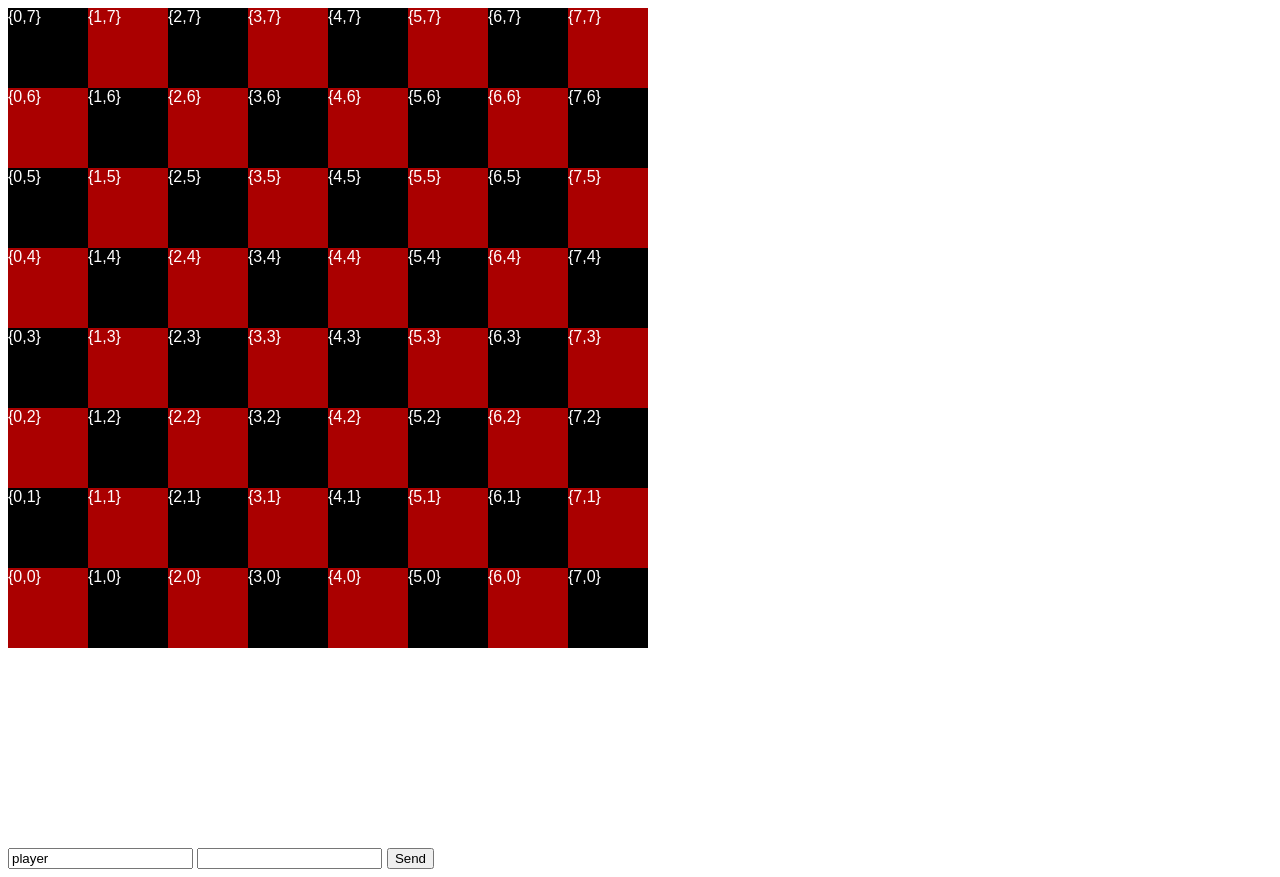
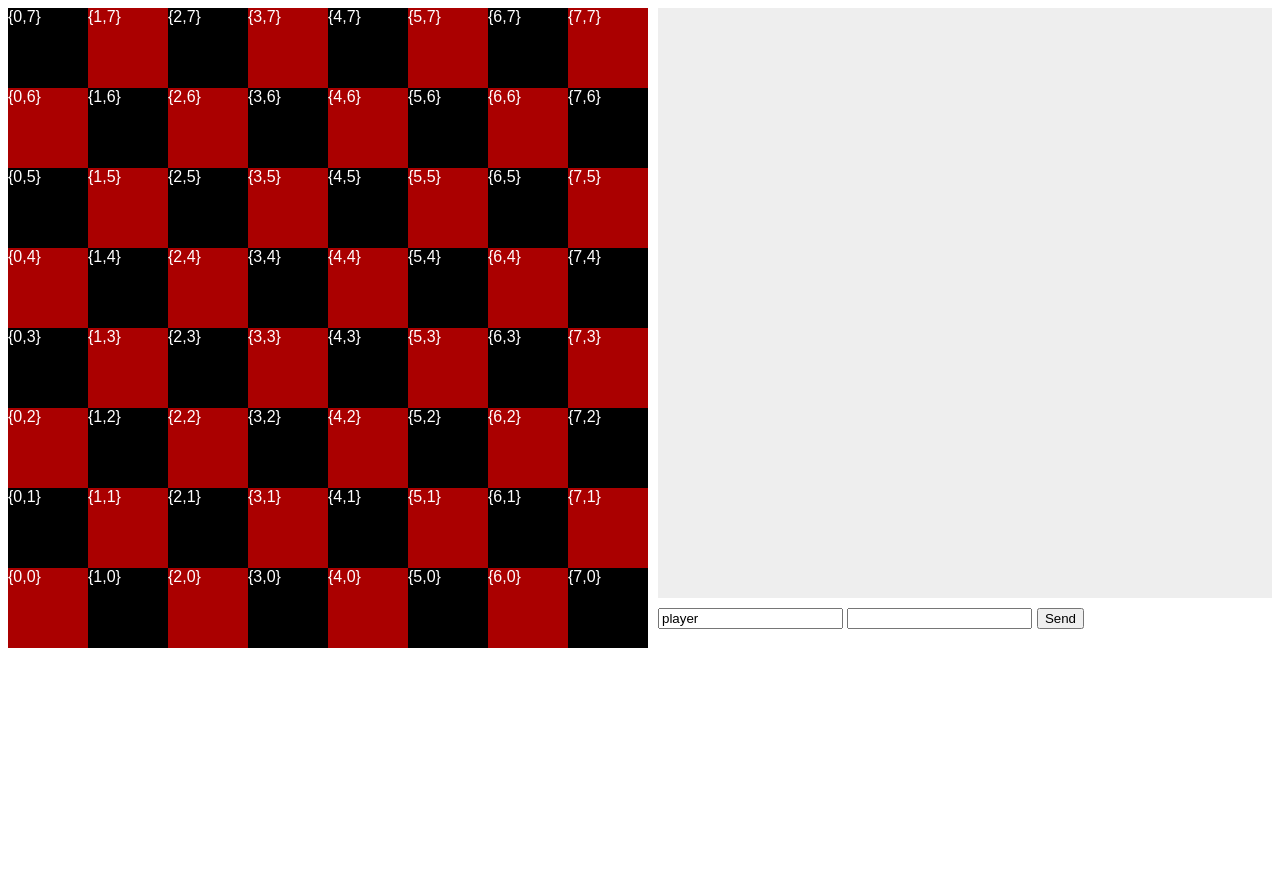
Before and after one commit to Longhouse-Games/guerrilla-checkers, a plain HTML site: page index.html in a window 1280 px wide. After the commit the page ends 800 px from the top, so only its background shows below. Drawn offline with nearby package versions, Linux system fonts and the light colour scheme; no server answers.

Commit message:
Moved chat box to the right. Broadcast game state on a move.

```diff
--- a/board.css
+++ b/board.css
@@ -8,15 +8,20 @@ div  {
 }
 
 #chatlog {
-	height: 200px;
-	overflow: scroll;
+	height: 580px;
+	background: #EEE;
+	padding: 5px;
+	margin-bottom: 10px;
+	overflow-y: scroll;
+	overflow-x: none;
 }
 
 .board {
 	width: 640px;
 	height: 640px;
-	/*border: 1px solid #0F0;*/
 	position: relative;
+	padding-right: 10px;
+	float: left;
 }
 
 .selected {
--- a/server.js
+++ b/server.js
@@ -58,6 +58,7 @@ var checkers = new Checkers(8, 8, [
 
 var refreshBoard = function(socket, result) {
 	socket.emit('update', {result: true, board: checkers.getPieces()});
+	socket.broadcast.emit('update', {result: true, board: checkers.getPieces()});
 };
 io.sockets.on('connection', function (socket) {
 
```
